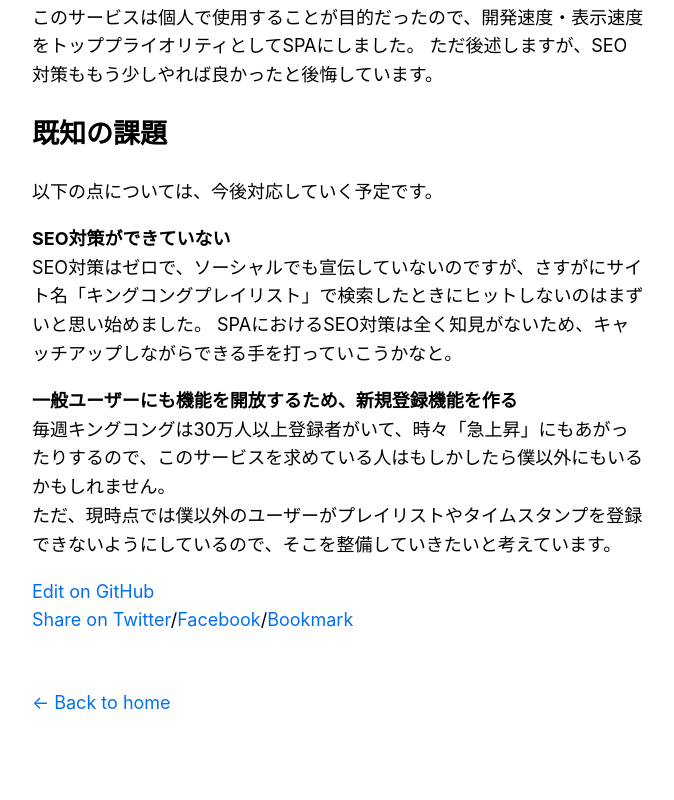
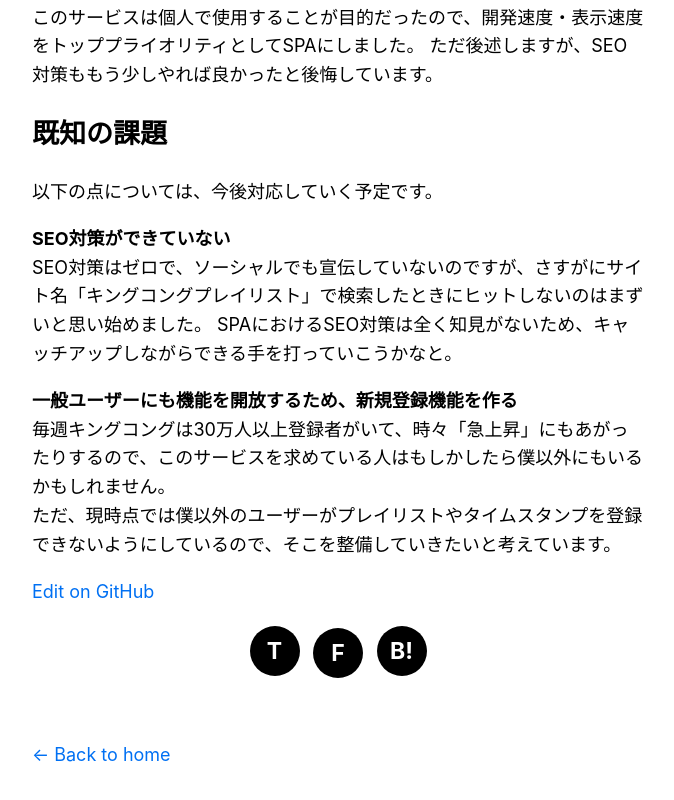
Before and after one commit to kenzo-tanaka/nextJsBlog, a Next.js app: page /posts/kingkong-playlist in a window 1280 px wide. Shown: the part 2969-3769 px from the top of the page, without its empty margins (302-976 px from the left). Built offline with nearby package versions, Linux system fonts and the light colour scheme.

Commit message:
fix sns btns style

```diff
--- a/components/shareBtns.tsx
+++ b/components/shareBtns.tsx
@@ -1,28 +1,51 @@
+import styled from "styled-components";
+
+const BtnsWrapper = styled.div`
+  margin-top: 1em;
+  text-align: center;
+`;
+
+const SnsBtn = styled.a`
+  display: inline-block;
+  text-decoration: none;
+  width: 50px;
+  margin: 2px;
+  height: 50px;
+  line-height: 50px;
+  font-size: 23px;
+  color: white;
+  border-radius: 50px;
+  text-align: center;
+  overflow: hidden;
+  font-weight: bold;
+  transition: 0.3s;
+  background: #000;
+`;
+
 export default function ShareBtns({ slug, title }) {
   const pageUrl = `https://next-js-blog-taupe.vercel.app/posts/${slug}`;
   const postTitle = encodeURIComponent(`${title} | Kenzo Blog`);
   return (
-    <>
-      <a
+    <BtnsWrapper>
+      <SnsBtn
         href={`https://twitter.com/share?url=${pageUrl}&text=${postTitle}&via=kenzoooooB`}
         rel="nofollow"
       >
-        Share on Twitter
-      </a>
-      /
-      <a
+        T
+      </SnsBtn>
+      <SnsBtn
         href={`https://www.facebook.com/share.php?u=${pageUrl}`}
         rel="nofollow"
+        style={{ margin: "0 0.5em 0 0.5em" }}
       >
-        Facebook
-      </a>
-      /
-      <a
+        F
+      </SnsBtn>
+      <SnsBtn
         href={`http://b.hatena.ne.jp/add?mode=confirm&url=${pageUrl}`}
         rel="nofollow"
       >
-        Bookmark
-      </a>
-    </>
+        B!
+      </SnsBtn>
+    </BtnsWrapper>
   );
 }
```
